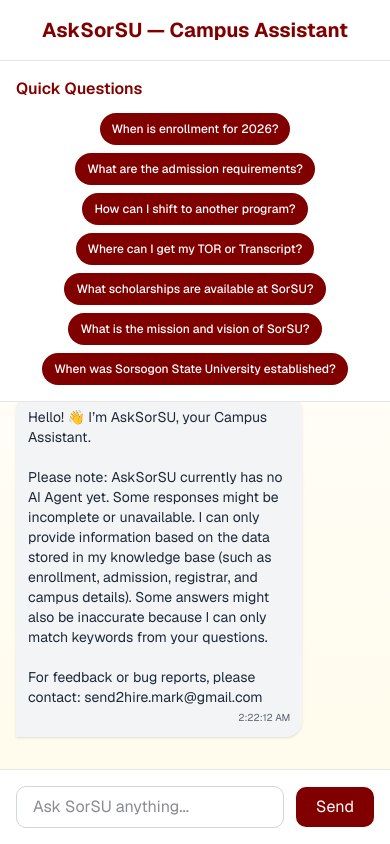
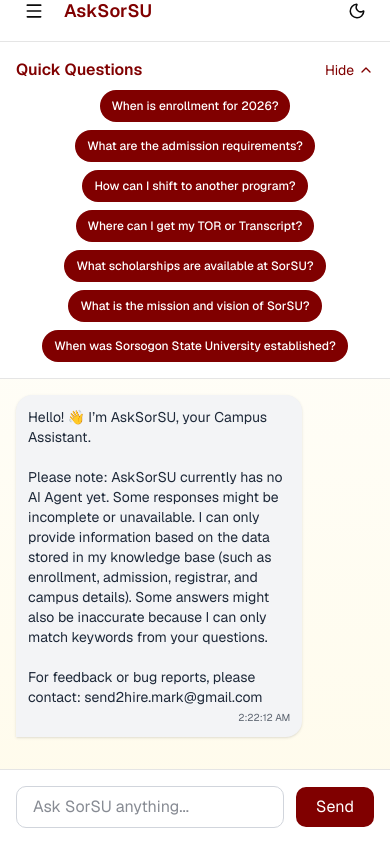
Before and after one commit to devMrkuzz/AskSorSU, a Next.js app: page /dashboard in a window 390 px wide. Built offline with nearby package versions, Linux system fonts and the light colour scheme; no server answers.

Commit message:
Final Deployment, bug fixe

```diff
--- a/app/dashboard/page.tsx
+++ b/app/dashboard/page.tsx
@@ -2,6 +2,7 @@
 
 import { useState, useTransition, useRef, useEffect } from "react";
 import { findKnowledge } from "@/lib/knowledge";
+import { ChevronDown, ChevronUp } from "lucide-react"; // <-- Add icons
 
 type Message = {
   role: "user" | "assistant";
@@ -13,14 +14,13 @@
   const [messages, setMessages] = useState<Message[]>([]);
   const [input, setInput] = useState("");
   const [isPending, startTransition] = useTransition();
+  const [showQuick, setShowQuick] = useState(true); // <-- toggle for mobile
   const chatEndRef = useRef<HTMLDivElement>(null);
 
-  // Auto-scroll chat
   useEffect(() => {
     chatEndRef.current?.scrollIntoView({ behavior: "smooth" });
   }, [messages]);
 
-  // Initial system message
   useEffect(() => {
     setMessages([
       {
@@ -81,16 +81,29 @@
 
   return (
     <div className="flex flex-col h-screen bg-gradient-to-b from-white to-amber-50 dark:from-gray-900 dark:to-gray-950">
-      {/* Header */}
-      <header className="p-4 border-b text-center font-bold text-xl bg-white text-[#800000] dark:bg-gray-900 dark:text-amber-200 dark:border-gray-800">
-        AskSorSU — Campus Assistant
-      </header>
-
-      {/* Quick Questions */}
-      <section className="p-4 border-b bg-white dark:bg-gray-900 dark:border-gray-800 shrink-0 overflow-x-auto scrollbar-hide">
-        <h2 className="font-semibold mb-3 text-[#800000] dark:text-amber-300">
+      {/* Quick Questions with Toggle */}
+      <section className="p-4 border-b bg-white dark:bg-gray-900 dark:border-gray-800 shrink-0">
+        <div className="flex justify-between items-center mb-2">
+          <h2 className="font-semibold text-[#800000] dark:text-amber-300">
             Quick Questions
           </h2>
+          <button
+            className="md:hidden flex items-center text-sm text-[#800000] dark:text-amber-400"
+            onClick={() => setShowQuick(!showQuick)}
+          >
+            {showQuick ? (
+              <>
+                Hide <ChevronUp size={16} className="ml-1" />
+              </>
+            ) : (
+              <>
+                Show <ChevronDown size={16} className="ml-1" />
+              </>
+            )}
+          </button>
+        </div>
+
+        {showQuick && (
           <div className="flex flex-wrap justify-center sm:justify-start gap-2">
             {quickQuestions.map((q) => (
               <button
@@ -104,6 +117,7 @@
               </button>
             ))}
           </div>
+        )}
       </section>
 
       {/* Chat Area */}
```
Lines whose indentation alone changed are shown as unchanged.
